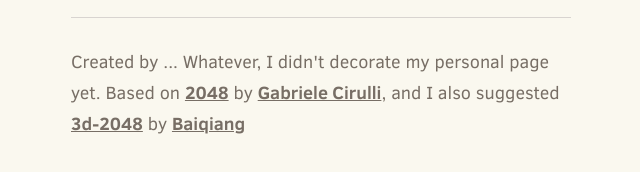
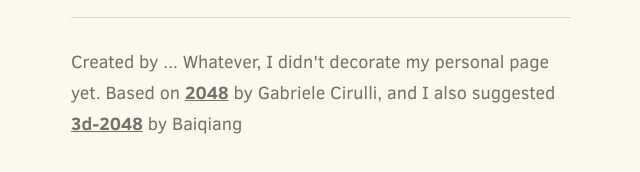
Before and after one commit to TLiu2014/8, a plain HTML site: page index.html in a window 1280 px wide. Shown: the part 988-1160 px from the top of the page, 319-959 px from the left. Drawn offline with Linux system fonts and the light colour scheme; a script that the page names is missing.

Commit message:
Update index.html

```diff
--- a/index.html
+++ b/index.html
@@ -74,7 +74,7 @@
     </p>
     <hr>
     <p>
-    Created by ... Whatever, I didn't decorate my personal page yet. Based on <a href="http://gabrielecirulli.github.io/2048/" target="_blank">2048</a>  by <a href="http://gabrielecirulli.com" target="_blank">Gabriele Cirulli</a>, and I also suggested <a href="http://baiqiang.github.io/2048-3d//" target="_blank">3d-2048</a> by <a href="http://qiyuuu.com" target="_blank">Baiqiang</a>
+    Created by ... Whatever, I didn't decorate my personal page yet. Based on <a href="http://gabrielecirulli.github.io/2048/" target="_blank">2048</a> by Gabriele Cirulli, and I also suggested <a href="http://baiqiang.github.io/2048-3d//" target="_blank">3d-2048</a> by Baiqiang
     </p>
   </div>
 
```
